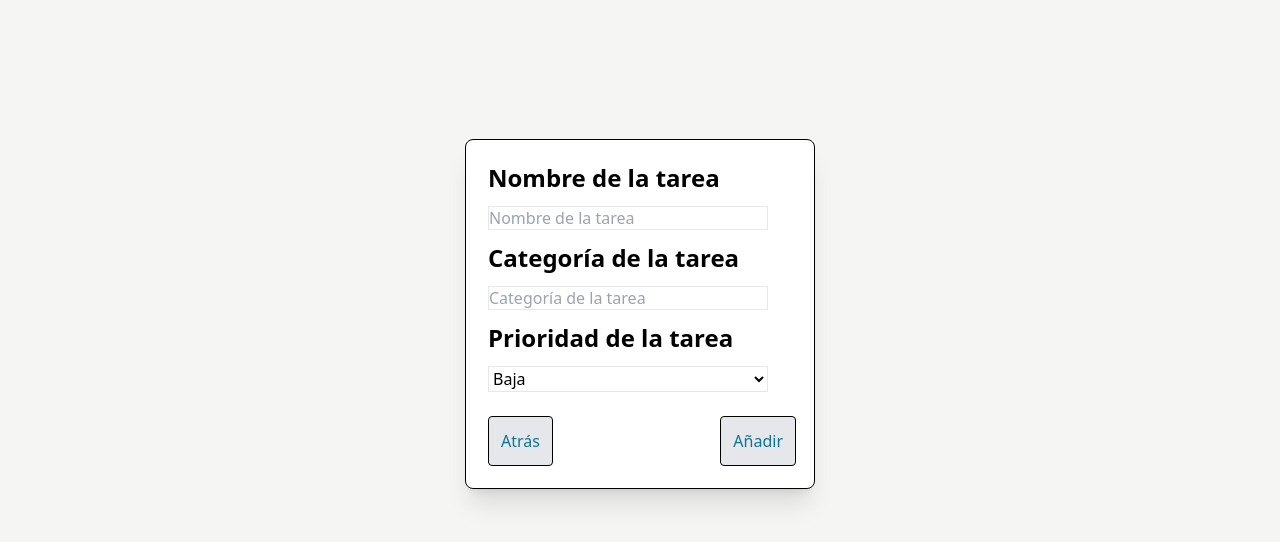
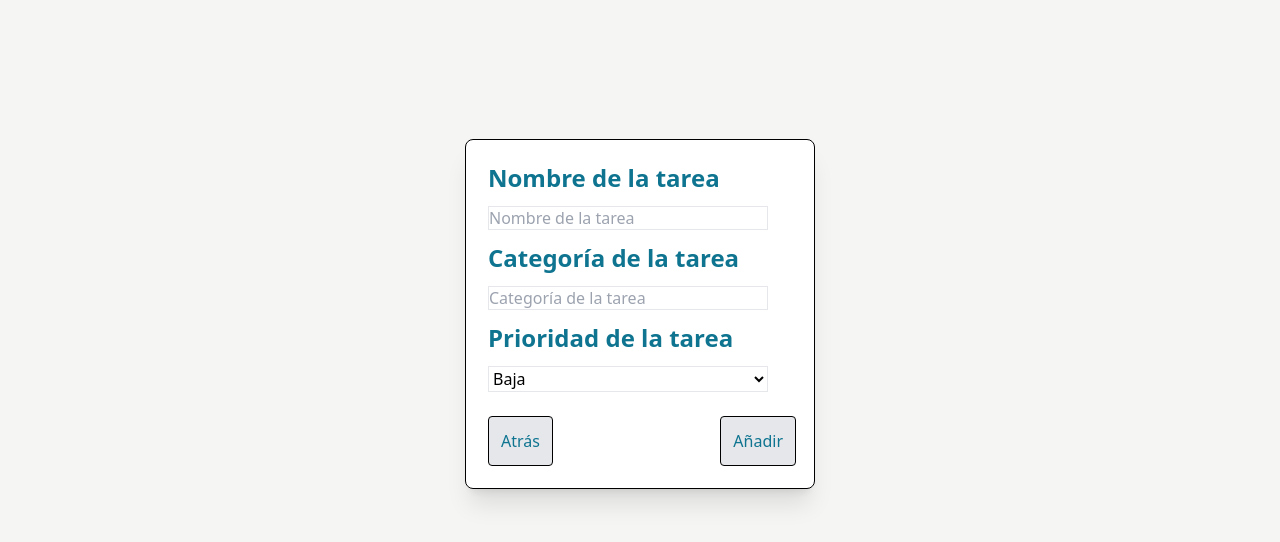
Before and after one commit to RubenRuiz2006/taskflow-project, a website: page public/index.html in a window 1280 px wide. Both pictures are taken after a click on the button "Añadir tarea". Shown: the part 86-628 px from the top of the page. Drawn offline with nearby package versions, Linux system fonts and the light colour scheme.

Commit message:
corrección de colores con ayuda de la IA también

```diff
--- a/public/index.html
+++ b/public/index.html
@@ -50,19 +50,19 @@
      style="display:none; top:50%; left:50%; transform: translate(-50%, -50%);"
      id="ventanaAñadir">
             <label for="nombre">
-                <h2 class="text-2xl p-3"><strong>Nombre de la tarea</strong></h2>
+                <h2 class=" subtitulo text-2xl p-3 text-cyan-700"><strong>Nombre de la tarea</strong></h2>
             </label>
             <input type="text" id="nombre" placeholder="Nombre de la tarea" class=" border h-10 w-70 bg-white ml-3" maxlength="15">
 
             <label for="categoria">
-                <h2 class="text-2xl p-3"><strong>Categoría de la tarea</strong></h2>
+                <h2 class=" subtitulo text-2xl p-3 text-cyan-700"><strong>Categoría de la tarea</strong></h2>
             </label>
             <input type="text" id="categoria" placeholder="Categoría de la tarea" class=" border h-10 w-70 bg-white ml-3" maxlength="20">
 
             <label for="prioridad">
-                <h2 class="text-2xl p-3"><strong>Prioridad de la tarea</strong></h2>
+                <h2 class=" subtitulo text-2xl p-3 text-cyan-700"><strong>Prioridad de la tarea</strong></h2>
             </label>
-            <select id="prioridad" class="ml-3 border h-10 w-70 bg-white ml-3">
+            <select id="prioridad" class=" ml-3 border h-10 w-70 bg-white ml-3">
                 <option value="Baja">Baja </option>
                 <option value="Media">Media </option>
                 <option value="Alta">Alta </option>
```
Also changed, not shown: public/styles.css.
